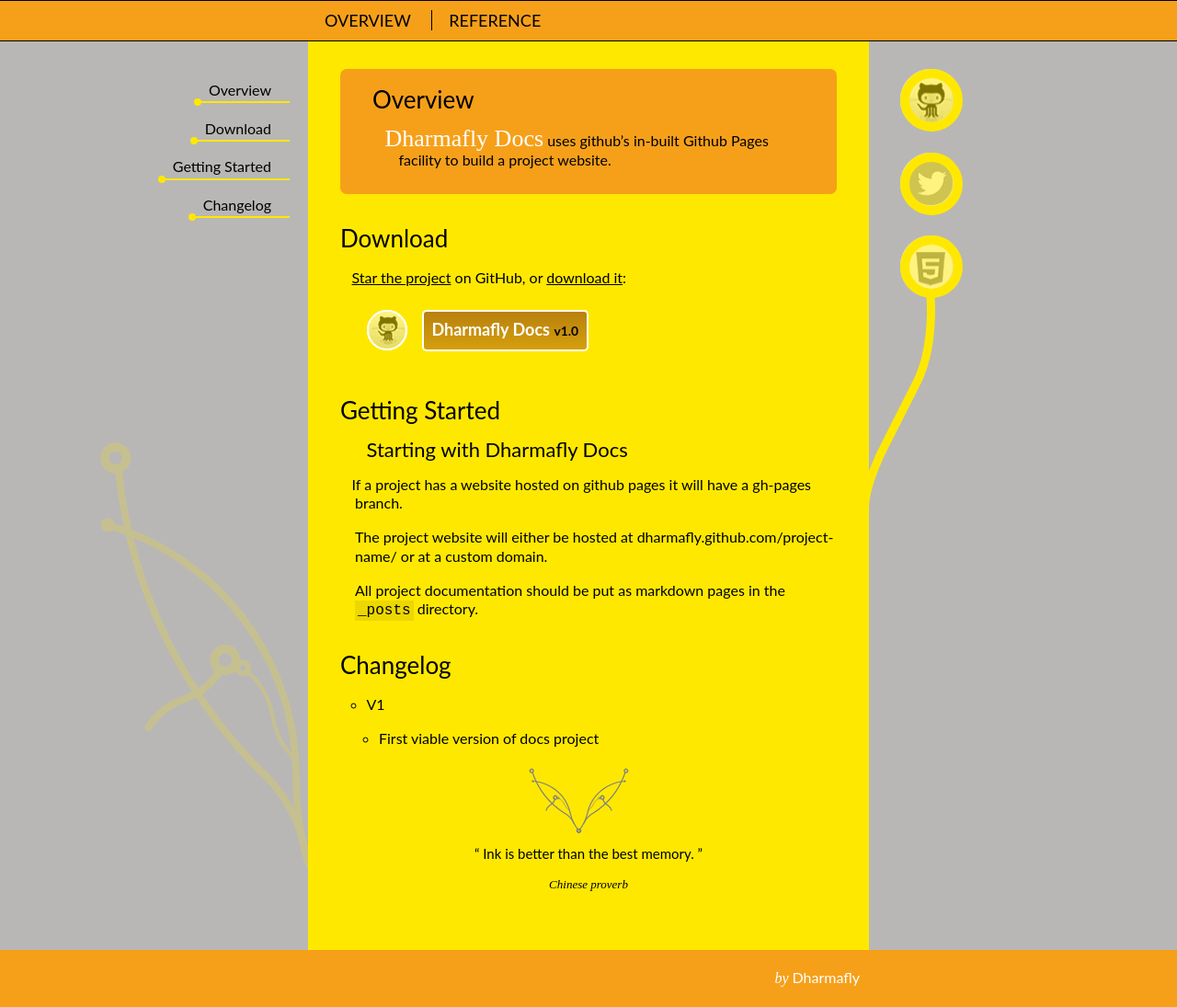
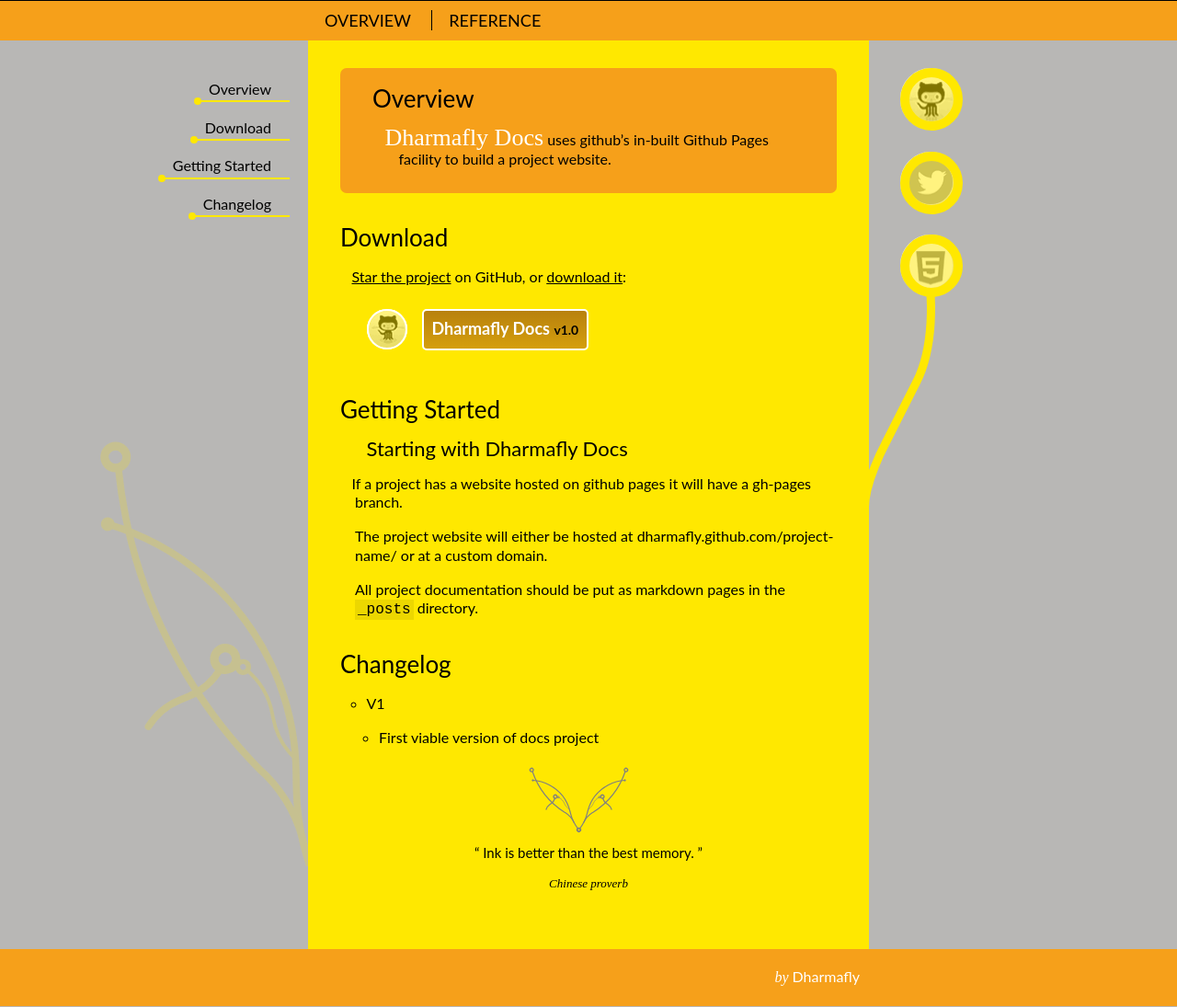
Before and after one commit to dharmafly/noodle, a Jekyll site: the page built from index.html, in a window 1280 px wide. Shown: the part 201-1296 px from the top of the page at 92% size. Built offline with Jekyll 4.4.1, drawn with Linux system fonts in a browser that asks for light colours; nearby versions of some CDN libraries; Markdown is read by kramdown in place of the engine named in the settings.

Commit message:
Removed bottom border on main navigation #169

```diff
--- a/_includes/global.css
+++ b/_includes/global.css
@@ -196,7 +196,6 @@
   text-transform: uppercase;
 	margin: 0;
 	padding: 1em;
-	border-bottom: 1px {{ page.lowlight_border }} solid;
 	border-top: 1px {{ page.lowlight_border }} solid;
 	text-align: left;
 	overflow: hidden;
```
